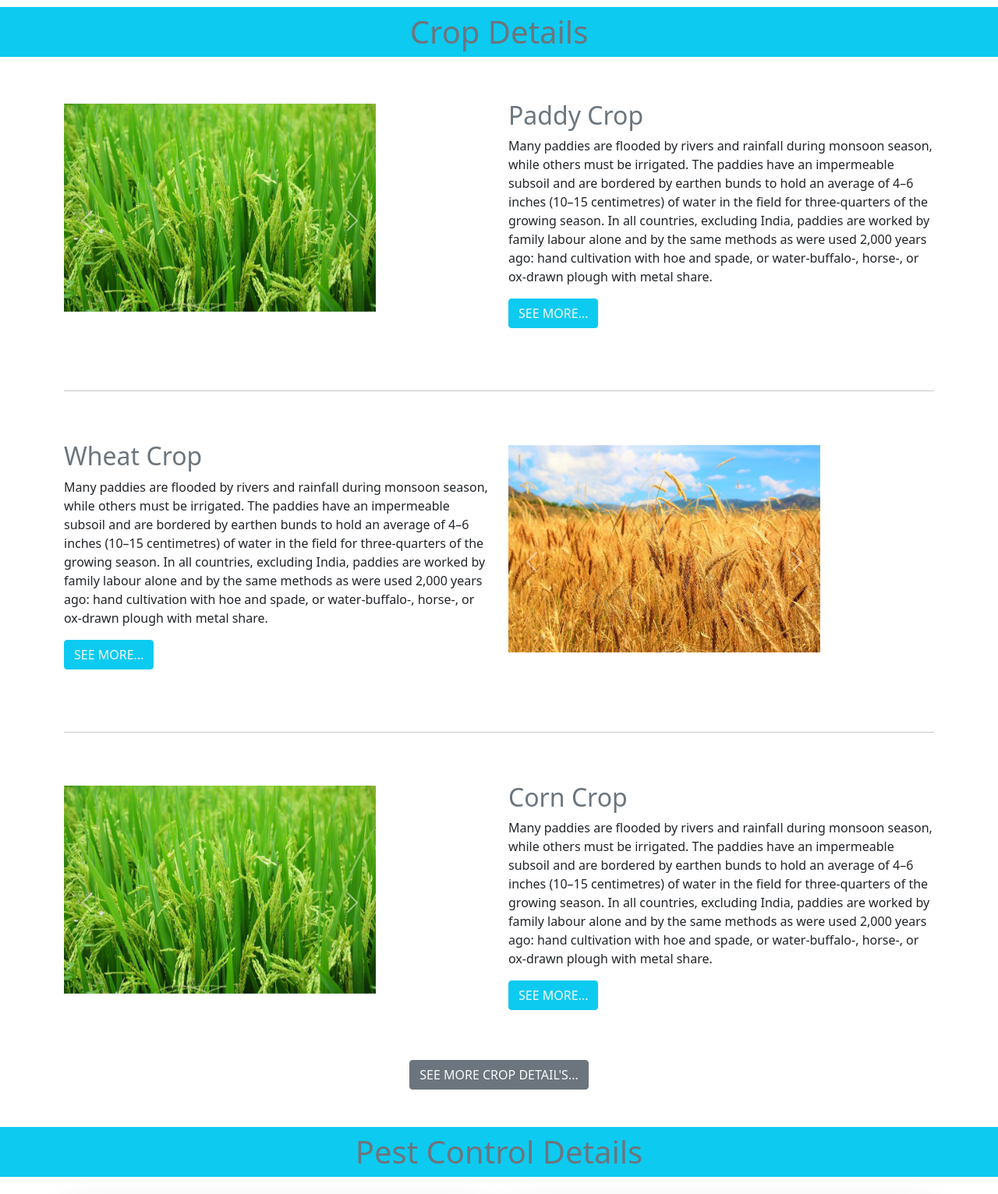
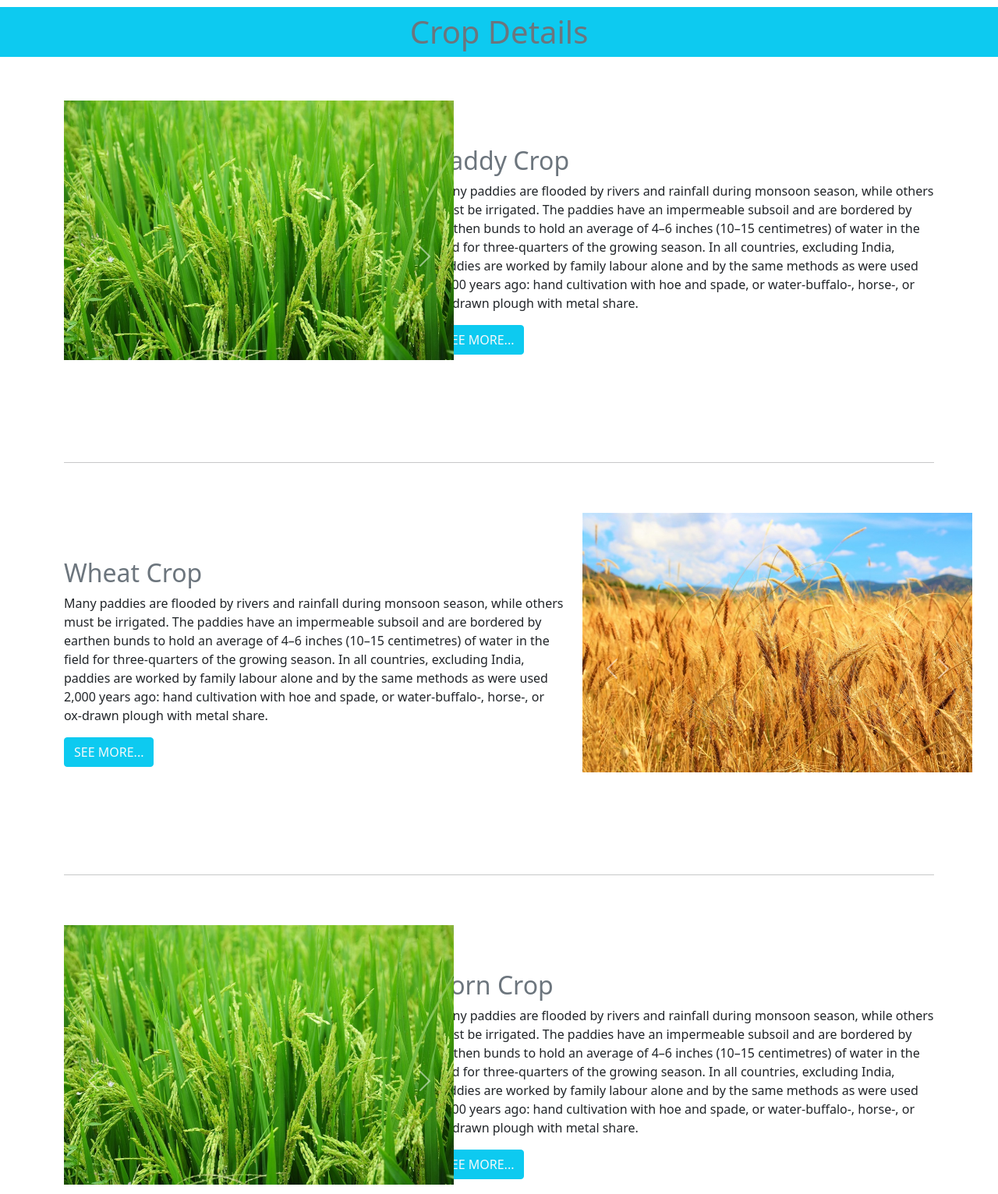
Before and after one commit to swapnoshis/NHRDF_Agriculture-Hub, a plain HTML site: page index.html in a window 1280 px wide. Shown: the part 3880-5412 px from the top of the page at 78% size. Drawn offline with nearby package versions, Linux system fonts and the light colour scheme.

Commit message:
modification

```diff
--- a/index.html
+++ b/index.html
@@ -555,14 +555,14 @@
             <div class="container">
                 <!-- paddy crop section -->
                 <div class="row align-items-center py-5" style="flex-direction: row-reverse;">
-                    <div class="peddy_details col-lg-6">
+                    <div class="peddy_details col-lg-7">
                         <h2 class="text-muted">Paddy Crop</h2>
                         <p>Many paddies are flooded by rivers and rainfall during monsoon season, while others must be irrigated. The paddies have an impermeable subsoil and are bordered by earthen bunds to hold an average of 4–6 inches (10–15 centimetres) of water in the field for three-quarters of the growing season. In all countries, excluding India, paddies are worked by family labour alone and by the same methods as were used 2,000 years ago: hand cultivation with hoe and spade, or water-buffalo-, horse-, or ox-drawn plough with metal share.</p>
                         <button class="btn btn-info text-light mb-3">SEE MORE...</button>
                     </div>
-                    <div class="paddy_img col-lg-6">
+                    <div class="paddy_img col-lg-5">
                         <div id="myCarousel" class="carousel slide" data-bs-ride="carousel" data-bs-interval="2000" data-bs-pause="hover">
-                            <div class="carousel-inner" style="height: 300px; width: 400px;">
+                            <div class="carousel-inner" style="height: 400px; width: 500px;">
                                 <div class="carousel-item active">
                                     <img src="assets\image\paddycrop.jpg" class="w-100" alt="banner">
                                 </div>
@@ -590,15 +590,15 @@
                 <hr>
                 <!-- wheat crop section -->
                 <div class="row align-items-center py-5" style="flex-direction: row;">
-                    <div class="peddy_details col-lg-6">
+                    <div class="peddy_details col-lg-7">
                         <h2 class="text-muted">Wheat Crop</h2>
                         <p>Many paddies are flooded by rivers and rainfall during monsoon season, while others must be irrigated. The paddies have an impermeable subsoil and are bordered by earthen bunds to hold an average of 4–6 inches (10–15 centimetres) of water in the field for three-quarters of the growing season. In all countries, excluding India, paddies are worked by family labour alone and by the same methods as were used 2,000 years ago: hand cultivation with hoe and spade, or water-buffalo-, horse-, or ox-drawn plough with metal share.</p>
                         <button class="btn btn-info text-light mb-3">SEE MORE...</button>
                     </div>
 
-                    <div class="paddy_img col-lg-6">
+                    <div class="paddy_img col-lg-5">
                         <div id="myCarousel" class="carousel slide" data-bs-ride="carousel" data-bs-interval="2000" data-bs-pause="hover">
-                            <div class="carousel-inner" style="height: 300px; width: 400px;">
+                            <div class="carousel-inner" style="height: 400px; width: 500px;">
                                 <div class="carousel-item active">
                                     <img src="assets\image\wheatcrop.jpg" class="w-100" alt="banner">
                                 </div>
@@ -626,14 +626,14 @@
                 <hr>
                 <!-- Corn crop section -->
                 <div class="row align-items-center py-5" style="flex-direction: row-reverse;">
-                    <div class="peddy_details col-lg-6">
+                    <div class="peddy_details col-lg-7">
                         <h2 class="text-muted">Corn Crop</h2>
                         <p>Many paddies are flooded by rivers and rainfall during monsoon season, while others must be irrigated. The paddies have an impermeable subsoil and are bordered by earthen bunds to hold an average of 4–6 inches (10–15 centimetres) of water in the field for three-quarters of the growing season. In all countries, excluding India, paddies are worked by family labour alone and by the same methods as were used 2,000 years ago: hand cultivation with hoe and spade, or water-buffalo-, horse-, or ox-drawn plough with metal share.</p>
                         <button class="btn btn-info text-light mb-3">SEE MORE...</button>
                     </div>
-                    <div class="paddy_img col-lg-6">
+                    <div class="paddy_img col-lg-5">
                         <div id="myCarousel" class="carousel slide" data-bs-ride="carousel" data-bs-interval="2000" data-bs-pause="hover">
-                            <div class="carousel-inner" style="height: 300px; width: 400px;">
+                            <div class="carousel-inner" style="height: 400px; width: 500px;">
                                 <div class="carousel-item active">
                                     <img src="assets\image\corncrop.jpg" class="w-100" alt="banner">
                                 </div>
```
Also changed, not shown: pest_control.html (line endings or trailing spaces), 1 other file.
